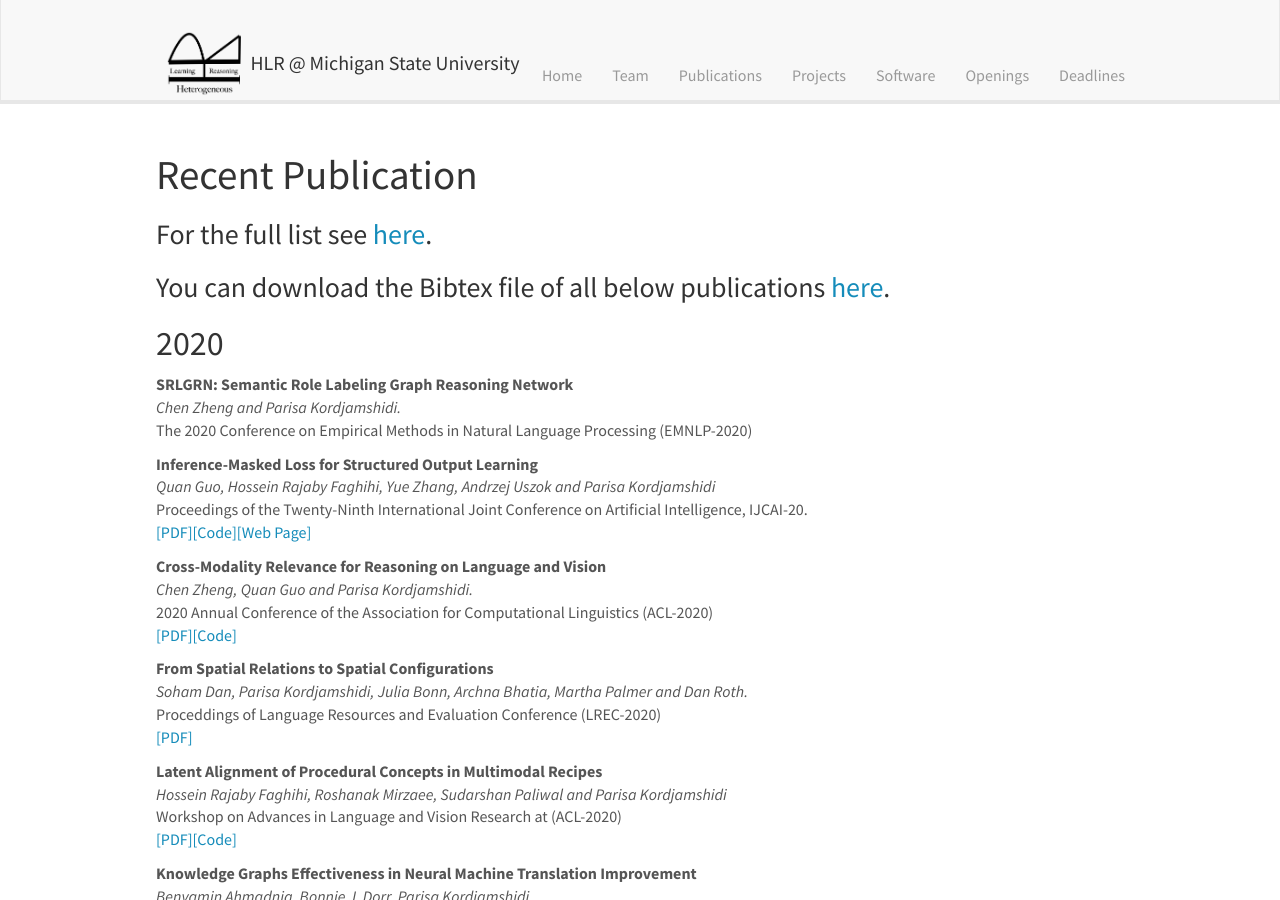
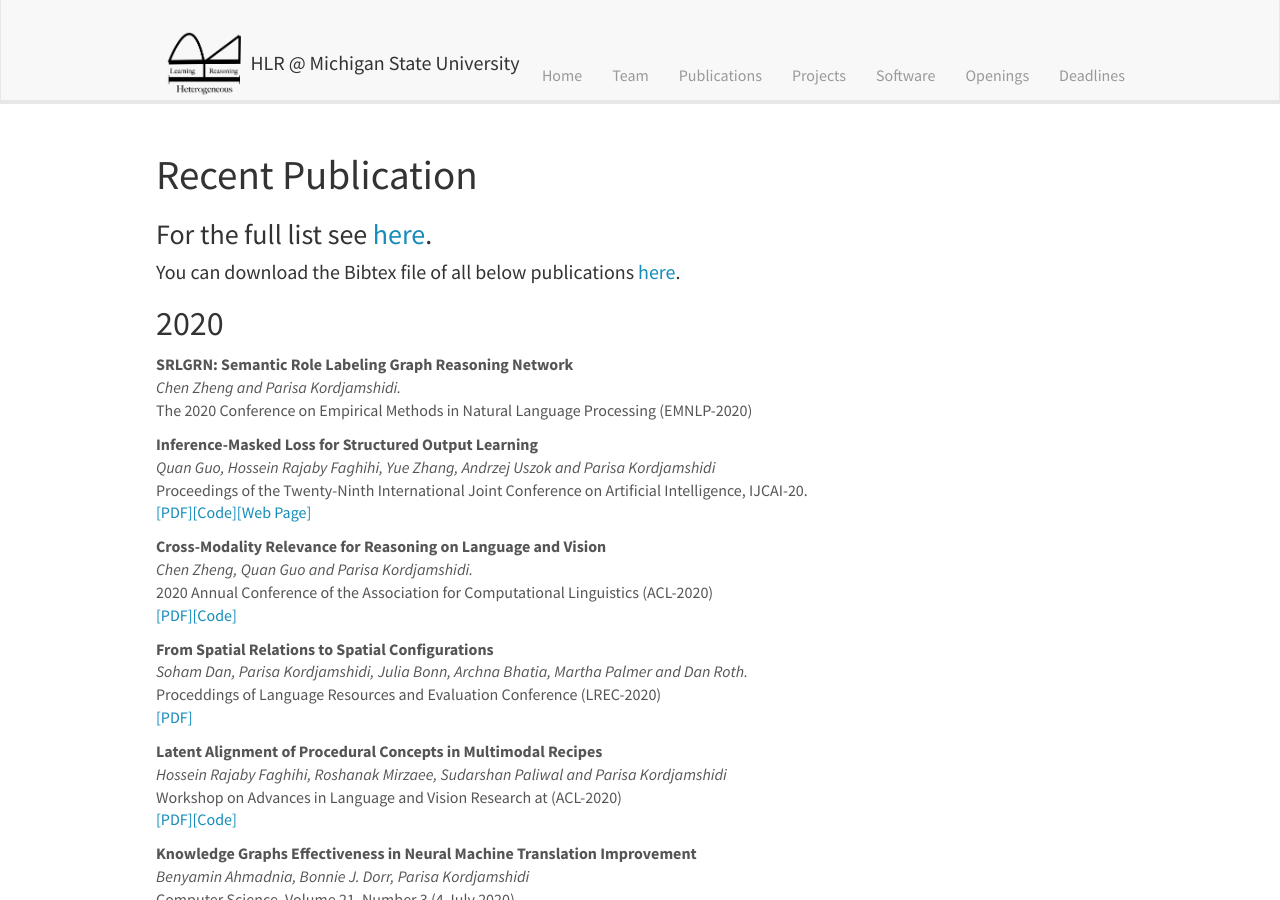
Before and after one commit to HLR/HLR.github.io, a Jekyll site: the page built from _pages/publications.md, in a window 1280 px wide and 900 px high. Built offline with Jekyll 4.4.1, drawn with Linux system fonts in a browser that asks for light colours; nearby versions of some CDN libraries.

```diff
--- a/_pages/publications.md
+++ b/_pages/publications.md
@@ -9,7 +9,7 @@ permalink: /publications/
 
 # Recent Publication
 ### For the full list see [here](http://www.cse.msu.edu/~kordjams/publication.htm).
-### You can download the Bibtex file of all below publications [here]({{ site.url }}{{ site.baseurl }}/downloads/hlr.bib).
+#### You can download the Bibtex file of all below publications [here]({{ site.url }}{{ site.baseurl }}/downloads/hlr.bib).
 
 {% assign year = 0 %}
 {% for publi in site.data.publist %}
```
